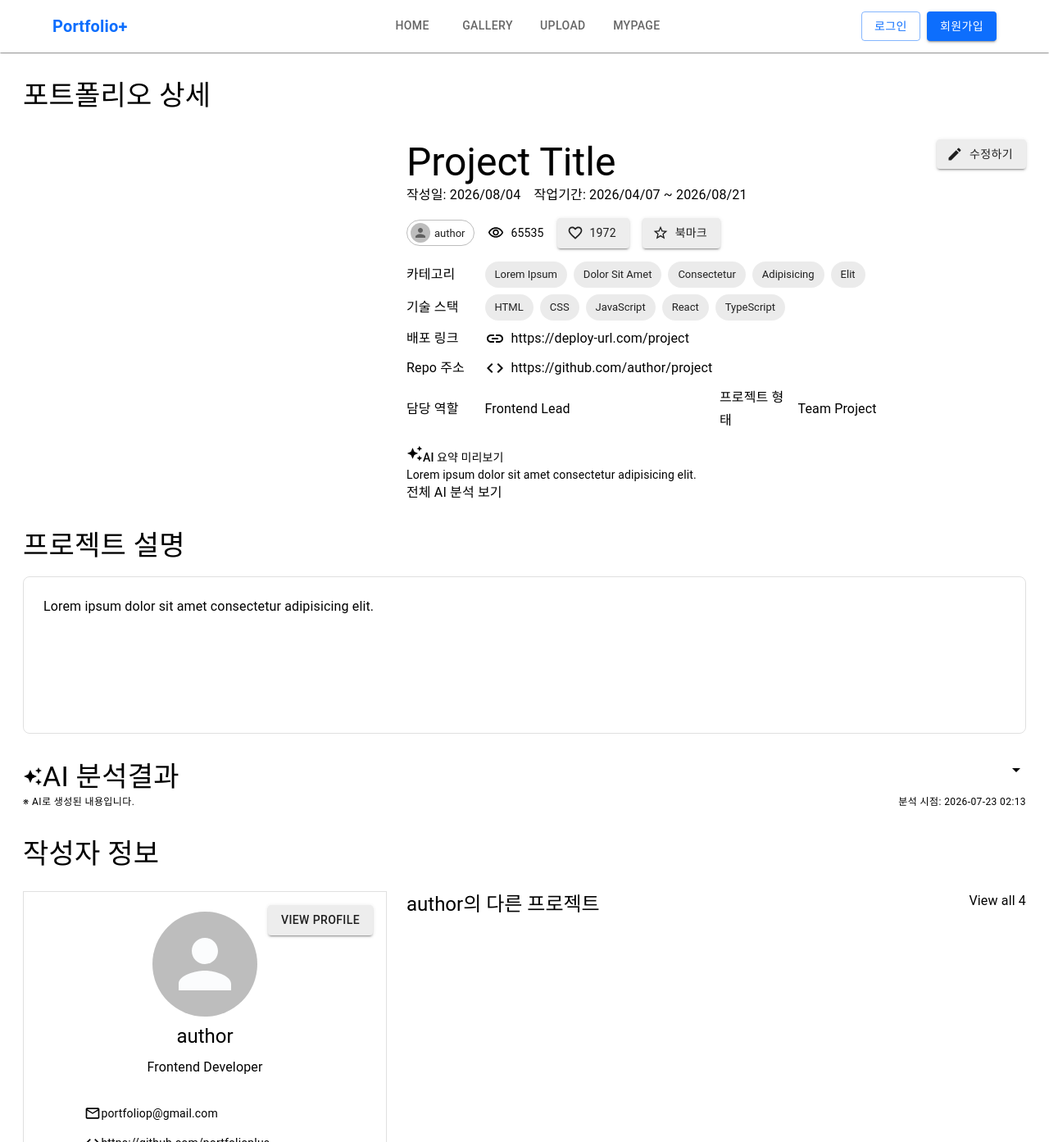
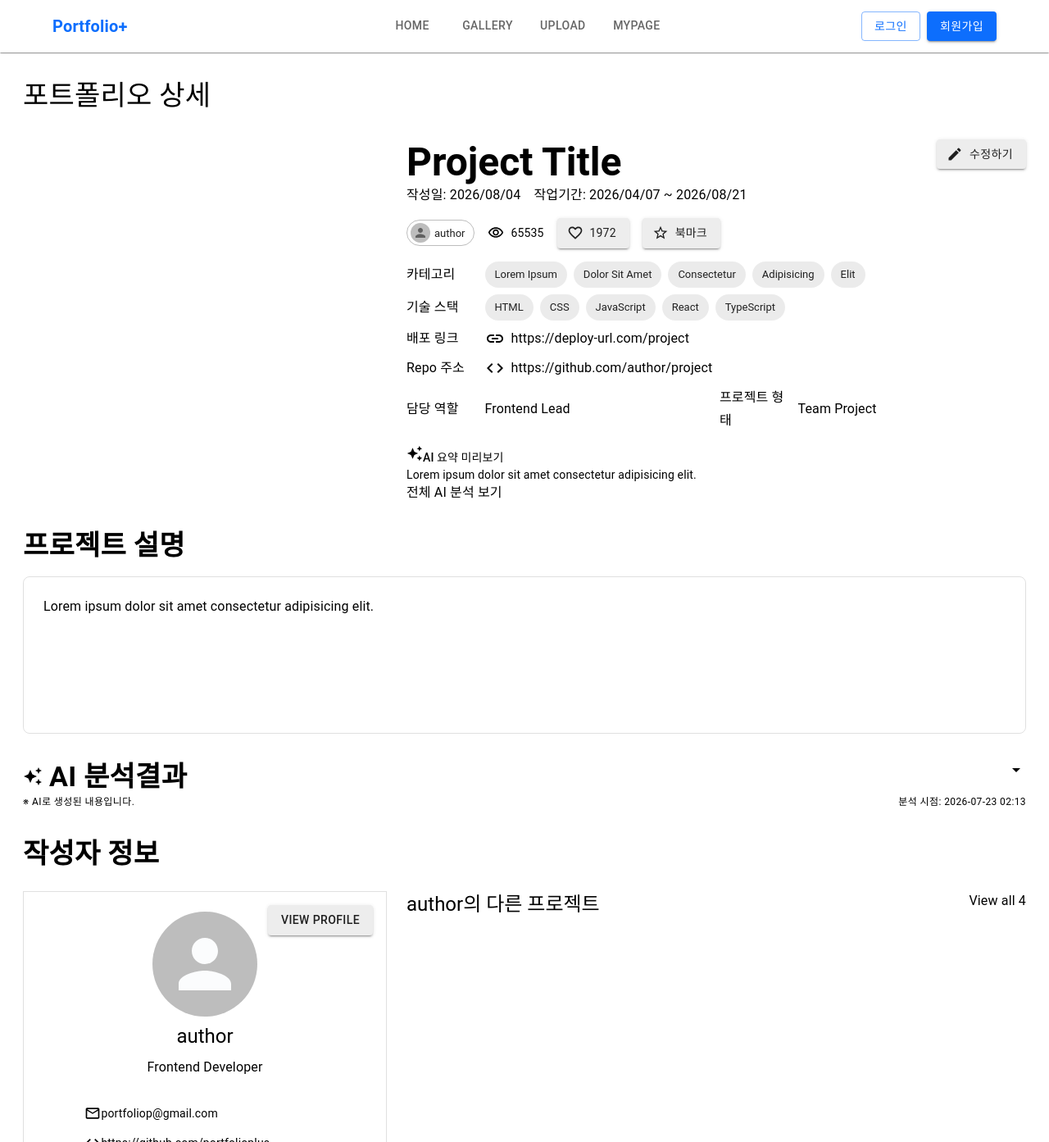
Before and after one commit to raspbsb/EST_FE_13_3rd_Project, a React (Vite) app in the folder app/: page /portfolios/1 in a window 1280 px wide. Shown: the top 1393 px of the page at 82% size. Built offline with nearby package versions, Linux system fonts and the light colour scheme.

Commit message:
feat: 각 섹션 제목 fontWeight 조정

```diff
--- a/app/src/components/Portfolio/AiSummarySection.jsx
+++ b/app/src/components/Portfolio/AiSummarySection.jsx
@@ -12,8 +12,8 @@ export default function AiSummarySection({}) {
     <Box component={"section"} id="ai-analysis">
       <Box component={"div"} onClick={() => setIsOpen(prev => !prev)}>
         <Box sx={{ display: "flex", justifyContent: "space-between" }}>
-          <Text component={"h2"} variant="h4">
-            <AiIcon />
+          <Text component={"h2"} variant="h4" sx={{ fontWeight: "700" }}>
+            <AiIcon sx={{ mr: 1 }} />
             AI 분석결과
           </Text>
           {isOpen ? <DropUpIcon /> : <DropDownIcon />}
--- a/app/src/components/Portfolio/AuthorInfoSection.jsx
+++ b/app/src/components/Portfolio/AuthorInfoSection.jsx
@@ -10,7 +10,7 @@ import AuthorInfoPortfolios from "./AuthorInfoPortfplios";
 export default function AuthorInfoSection({}) {
   return (
     <Box component={"section"}>
-      <Text component={"h2"} variant="h4">
+      <Text component={"h2"} variant="h4" sx={{ fontWeight: "700" }}>
         작성자 정보
       </Text>
       <Grid container spacing={3} columns={{ mobile: 4, tablet: 8, desktop: 12 }} sx={{ mt: 3 }}>
--- a/app/src/components/Portfolio/DescriptionSection.jsx
+++ b/app/src/components/Portfolio/DescriptionSection.jsx
@@ -4,7 +4,7 @@ import Box from "@mui/material/Box";
 export default function DescriptionSection({}) {
   return (
     <Box component={"section"}>
-      <Text component={"h2"} variant="h4">
+      <Text component={"h2"} variant="h4" sx={{ fontWeight: "700" }}>
         프로젝트 설명
       </Text>
       <Box
--- a/app/src/components/Portfolio/HeroHeading.jsx
+++ b/app/src/components/Portfolio/HeroHeading.jsx
@@ -9,7 +9,7 @@ import { EditIcon } from "../../lib/icons";
 export default function HeroHeading({}) {
   return (
     <Box>
-      <Text component={"h1"} variant="h3">
+      <Text component={"h1"} variant="h3" sx={{ fontWeight: "700" }}>
         Project Title
       </Text>
       <Button
```
